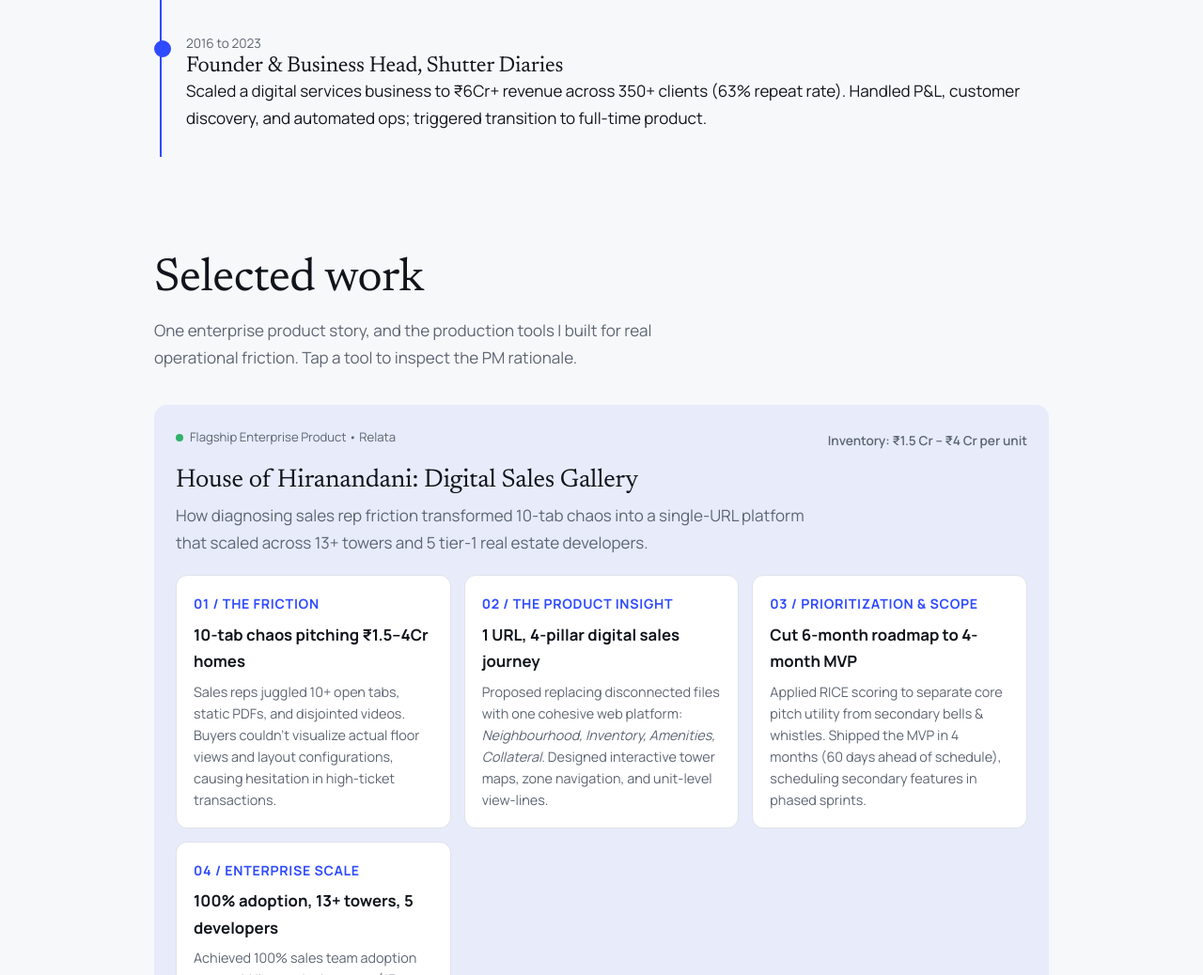
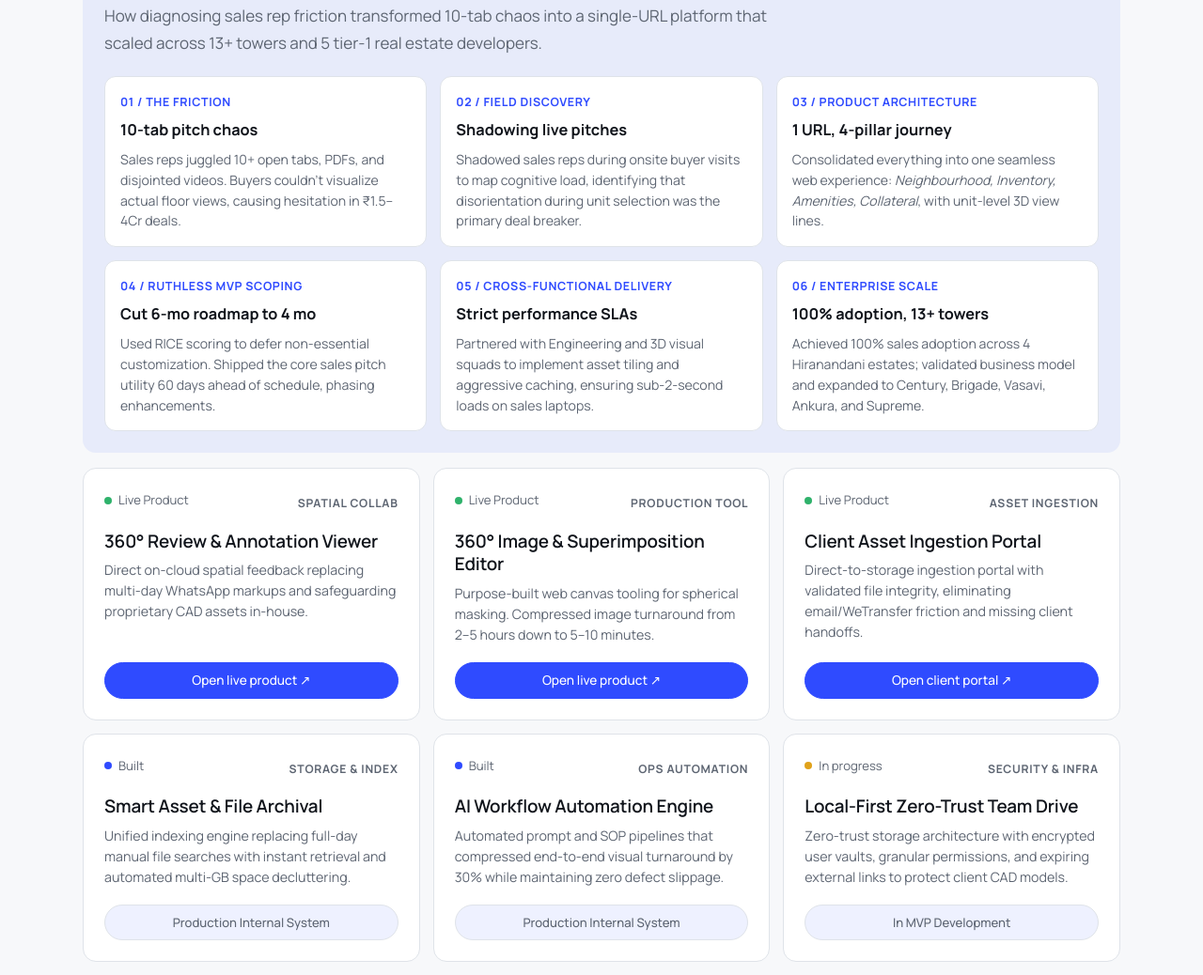
Before and after one commit to lokubaba/Portfolio, a plain HTML site: page index.html in a window 1280 px wide. Shown: the part 1762-2800 px from the top of the page at 94% size. Drawn offline with Linux system fonts and the light colour scheme.

Commit message:
Redesign layout: wider container, elegant hero font, 3x2 Hiranandani grid, uniform product cards with direct CTAs

```diff
--- a/index.html
+++ b/index.html
@@ -17,40 +17,41 @@
 html{scroll-behavior:smooth;scroll-padding-top:calc(70px + env(safe-area-inset-top,0px))}
 body{margin:0;background:var(--bg);color:var(--fg);font:400 17px/1.7 Manrope,system-ui,sans-serif;transition:background .4s,color .4s}
 h1,h2,h3{font-family:Newsreader,Georgia,serif;font-weight:400;line-height:1.1;margin:0;letter-spacing:-.01em}
-.wrap{max-width:1000px;margin:0 auto;padding:0 24px}
-section{padding:96px 0}
-h2{font-size:clamp(2rem,5vw,3.1rem);margin-bottom:12px}
-.lead{color:var(--mute);max-width:60ch;margin:0 0 36px}
+.wrap{max-width:1160px;margin:0 auto;padding:0 28px}
+section{padding:68px 0}
+h2{font-size:clamp(1.9rem,4vw,2.7rem);margin-bottom:12px}
+.lead{color:var(--mute);max-width:68ch;margin:0 0 32px;font-size:1.02rem}
 #bar{position:fixed;top:0;left:0;height:3px;width:100%;background:var(--acc);transform-origin:0 50%;transform:scaleX(0);z-index:20}
 nav{position:sticky;top:env(safe-area-inset-top,0px);z-index:10;background:color-mix(in srgb,var(--bg) 82%,transparent);backdrop-filter:blur(10px);border-bottom:1px solid var(--line)}
-nav .wrap{display:flex;align-items:center;gap:18px;height:60px;overflow-x:auto;white-space:nowrap}
+nav .wrap{display:flex;align-items:center;gap:20px;height:60px;overflow-x:auto;white-space:nowrap}
 nav b{font:500 1.25rem Newsreader,serif;margin-right:auto}
 nav a{color:var(--mute);text-decoration:none;font-size:.92rem;padding:4px 0;border-bottom:2px solid transparent;transition:color .2s,border-color .2s}
 nav a:hover,nav a.on{color:var(--fg);border-color:var(--acc)}
 #theme{border:1px solid var(--line);background:var(--card);color:var(--fg);border-radius:99px;width:34px;height:34px;cursor:pointer;flex:none;font-size:1rem}
 a:focus-visible,button:focus-visible{outline:3px solid var(--acc);outline-offset:2px}
-.hero{position:relative;padding:120px 0 90px;overflow:hidden}
-.hero::before{content:"";position:absolute;inset:0;background:radial-gradient(520px circle at var(--mx,70%) var(--my,30%),var(--soft),transparent 70%);pointer-events:none}
+.hero{position:relative;padding:80px 0 52px;overflow:hidden}
+.hero::before{content:"";position:absolute;inset:0;background:radial-gradient(560px circle at var(--mx,70%) var(--my,30%),var(--soft),transparent 70%);pointer-events:none}
 .hero .wrap{position:relative}
-.hero small{color:var(--mute);font-size:1rem}
-.hero h1{font-size:clamp(2.6rem,8vw,5.4rem);margin:14px 0 24px;max-width:15ch}
-.hero h1 span{display:inline-block;opacity:0;transform:translateY(24px);animation:up .8s cubic-bezier(.2,.7,.2,1) forwards;animation-delay:calc(var(--i)*90ms + 150ms)}
+.hero small{color:var(--mute);font-size:.95rem;display:inline-block;margin-bottom:4px}
+.hero h1{font-size:clamp(1.95rem,3.4vw,2.95rem);margin:10px 0 16px;max-width:32ch;line-height:1.2;font-weight:400}
+.hero h1 span{display:inline-block;opacity:0;transform:translateY(20px);animation:up .8s cubic-bezier(.2,.7,.2,1) forwards;animation-delay:calc(var(--i)*75ms + 120ms)}
 @keyframes up{to{opacity:1;transform:none}}
-.hero p{max-width:46ch;color:var(--mute);font-size:1.1rem;margin:0 0 30px}
-.btn{display:inline-block;padding:12px 22px;border-radius:99px;border:1px solid var(--fg);color:var(--fg);text-decoration:none;font-weight:500;font-size:.95rem;margin:0 10px 10px 0;transition:transform .2s,background .2s,color .2s;cursor:pointer;background:transparent;font-family:inherit}
+.hero p{max-width:62ch;color:var(--mute);font-size:1.05rem;margin:0 0 24px;line-height:1.6}
+.btn{display:inline-flex;align-items:center;justify-content:center;padding:11px 22px;border-radius:99px;border:1px solid var(--fg);color:var(--fg);text-decoration:none;font-weight:500;font-size:.92rem;margin:0 10px 10px 0;transition:transform .2s,background .2s,color .2s;cursor:pointer;background:transparent;font-family:inherit}
 .btn:hover{transform:translateY(-2px)}
 .btn.main{background:var(--acc);border-color:var(--acc);color:var(--accfg)}
 .btn-sm{padding:7px 16px;font-size:.85rem;margin:0}
-.stats{display:grid;grid-template-columns:repeat(auto-fit,minmax(170px,1fr));gap:0;margin-top:64px;border-top:1px solid var(--line)}
-.stats div{padding:22px 16px 0 0}
-.stats b{display:block;font:400 2.8rem Newsreader,serif;line-height:1}
-.stats span{color:var(--mute);font-size:.88rem}
+.stats{display:grid;grid-template-columns:repeat(auto-fit,minmax(200px,1fr));gap:16px;margin-top:44px;border-top:1px solid var(--line);padding-top:20px}
+.stats div{padding:4px 16px 0 0}
+.stats b{display:block;font:400 2.5rem Newsreader,serif;line-height:1;margin-bottom:4px}
+.stats span{color:var(--mute);font-size:.88rem;line-height:1.4;display:block}
 .rv{opacity:0;transform:translateY(18px);transition:opacity .7s ease,transform .7s ease}
 .rv.in{opacity:1;transform:none}
 .card{background:var(--card);border:1px solid var(--line);border-radius:14px;padding:22px;transition:border-color .25s,transform .25s}
 .card:hover{border-color:var(--acc)}
 .grid{display:grid;gap:16px}
 .g2{grid-template-columns:repeat(auto-fit,minmax(290px,1fr))}
+.g3{display:grid;grid-template-columns:repeat(3,1fr);gap:14px}
 .tl{position:relative;margin:0;padding:0 0 0 34px;list-style:none}
 .tl::before,.tl::after{content:"";position:absolute;left:6px;top:8px;width:2px;background:var(--line);bottom:8px}
 .tl::after{background:var(--acc);bottom:auto;height:calc((100% - 16px)*var(--p,0))}
@@ -66,14 +67,15 @@
 .dot::before{content:"";width:8px;height:8px;border-radius:50%;background:#2fb26b}
 .dot.wip::before{background:#e0a21a}
 .dot.built::before{background:var(--acc)}
-.tool{width:100%;text-align:left;font:inherit;color:inherit;cursor:pointer}
-.tool h3{font-size:1.4rem;display:flex;justify-content:space-between;gap:10px}
-.tool h3 i{font-style:normal;color:var(--acc);transition:transform .3s}
-.tool.open h3 i{transform:rotate(45deg)}
-.more{display:grid;grid-template-rows:0fr;transition:grid-template-rows .35s ease}
-.tool.open .more{grid-template-rows:1fr}
-.more>div{overflow:hidden;color:var(--mute);font-size:.95rem}
-.more p{margin:10px 0 0}
+.tool-card{display:flex;flex-direction:column;justify-content:space-between;background:var(--card);border:1px solid var(--line);border-radius:14px;padding:22px;transition:border-color .25s,transform .25s}
+.tool-card:hover{border-color:var(--acc);transform:translateY(-2px)}
+.tool-top{display:flex;align-items:center;justify-content:space-between;gap:8px;margin-bottom:12px}
+.tool-type{font-size:.76rem;text-transform:uppercase;letter-spacing:.06em;color:var(--mute);font-weight:700}
+.tool-title{font-family:Manrope,sans-serif;font-weight:600;font-size:1.18rem;line-height:1.3;margin:0 0 8px}
+.tool-desc{color:var(--mute);font-size:.89rem;line-height:1.55;margin:0 0 18px;flex-grow:1}
+.tool-cta{margin-top:auto}
+.tool-cta .btn{width:100%;margin:0;box-sizing:border-box}
+.tool-cta .pill-static{display:block;width:100%;text-align:center;padding:7px 14px;border-radius:99px;border:1px solid var(--line);color:var(--mute);font-size:.82rem;font-weight:500;background:var(--soft);box-sizing:border-box}
 .tabs{display:flex;gap:6px;overflow-x:auto;border-bottom:1px solid var(--line);margin-bottom:28px}
 .tabs button{background:none;border:0;border-bottom:2px solid transparent;color:var(--mute);font:500 .95rem Manrope,sans-serif;padding:12px 14px;cursor:pointer;white-space:nowrap;transition:color .2s}
 .tabs button[aria-selected="true"]{color:var(--fg);border-color:var(--acc)}
@@ -128,7 +130,8 @@
 .toast{position:fixed;bottom:24px;left:50%;transform:translateX(-50%) translateY(30px);background:var(--fg);color:var(--bg);padding:10px 20px;border-radius:99px;font-size:.88rem;font-weight:500;opacity:0;visibility:hidden;transition:all .3s ease;z-index:120;box-shadow:0 10px 30px rgba(0,0,0,.3)}
 .toast.show{transform:translateX(-50%) translateY(0);opacity:1;visibility:visible}
 
-@media (max-width:700px){.ba{grid-template-columns:1fr}.calc label{grid-template-columns:1fr 1fr}.calc input{grid-column:1/-1;order:3}.bar{grid-template-columns:1fr 1fr 44px}section{padding:70px 0}.modal-body{padding:20px 18px}}
+@media (max-width:960px){.g3{grid-template-columns:repeat(2,1fr)}}
+@media (max-width:640px){.g3{grid-template-columns:1fr}.hero h1{max-width:100%}.ba{grid-template-columns:1fr}.calc label{grid-template-columns:1fr 1fr}.calc input{grid-column:1/-1;order:3}.bar{grid-template-columns:1fr 1fr 44px}section{padding:50px 0}.modal-body{padding:20px 18px}}
 @media (prefers-reduced-motion:reduce){*{animation:none!important;transition:none!important}.rv,.hero h1 span{opacity:1;transform:none}html{scroll-behavior:auto}}
 
 @media print{
@@ -174,43 +177,89 @@
 
 <section id="work" style="padding-top:0"><div class="wrap">
 <h2 class="rv">Selected work</h2>
-<p class="lead rv">One enterprise product story, and the production tools I built for real operational friction. Tap a tool to inspect the PM rationale.</p>
+<p class="lead rv">One enterprise product story and six production tools built to eliminate real operational friction.</p>
 <div class="card feat rv">
 <div style="display:flex;justify-content:space-between;align-items:center;flex-wrap:wrap;gap:8px;margin-bottom:12px">
 <div class="dot">Flagship Enterprise Product • Relata</div>
 <span style="font-size:.85rem;color:var(--mute);font-weight:600">Inventory: ₹1.5 Cr – ₹4 Cr per unit</span>
 </div>
-<h3 style="font-size:1.7rem;margin-bottom:8px">House of Hiranandani: Digital Sales Gallery</h3>
-<p style="color:var(--mute);margin:0 0 20px;max-width:65ch">How diagnosing sales rep friction transformed 10-tab chaos into a single-URL platform that scaled across 13+ towers and 5 tier-1 real estate developers.</p>
-<div class="grid g2" style="gap:14px">
-<div style="background:var(--card);border:1px solid var(--line);border-radius:12px;padding:18px">
-<small style="color:var(--acc);font-weight:700;text-transform:uppercase;letter-spacing:.05em;display:block;margin-bottom:6px">01 / The Friction</small>
-<strong style="display:block;margin-bottom:6px;font-size:1.05rem">10-tab chaos pitching ₹1.5–4Cr homes</strong>
-<p style="font-size:.9rem;color:var(--mute);margin:0;line-height:1.6">Sales reps juggled 10+ open tabs, static PDFs, and disjointed videos. Buyers couldn't visualize actual floor views and layout configurations, causing hesitation in high-ticket transactions.</p>
+<h3 style="font-size:1.65rem;margin-bottom:8px">House of Hiranandani: Digital Sales Gallery</h3>
+<p style="color:var(--mute);margin:0 0 20px;max-width:72ch">How diagnosing sales rep friction transformed 10-tab chaos into a single-URL platform that scaled across 13+ towers and 5 tier-1 real estate developers.</p>
+<div class="g3">
+<div style="background:var(--card);border:1px solid var(--line);border-radius:12px;padding:16px">
+<small style="color:var(--acc);font-weight:700;text-transform:uppercase;letter-spacing:.05em;display:block;margin-bottom:6px;font-size:.78rem">01 / The Friction</small>
+<strong style="display:block;margin-bottom:6px;font-size:1.02rem">10-tab pitch chaos</strong>
+<p style="font-size:.88rem;color:var(--mute);margin:0;line-height:1.55">Sales reps juggled 10+ open tabs, PDFs, and disjointed videos. Buyers couldn't visualize actual floor views, causing hesitation in ₹1.5–4Cr deals.</p>
 </div>
-<div style="background:var(--card);border:1px solid var(--line);border-radius:12px;padding:18px">
-<small style="color:var(--acc);font-weight:700;text-transform:uppercase;letter-spacing:.05em;display:block;margin-bottom:6px">02 / The Product Insight</small>
-<strong style="display:block;margin-bottom:6px;font-size:1.05rem">1 URL, 4-pillar digital sales journey</strong>
-<p style="font-size:.9rem;color:var(--mute);margin:0;line-height:1.6">Proposed replacing disconnected files with one cohesive web platform: <em>Neighbourhood, Inventory, Amenities, Collateral</em>. Designed interactive tower maps, zone navigation, and unit-level view-lines.</p>
+<div style="background:var(--card);border:1px solid var(--line);border-radius:12px;padding:16px">
+<small style="color:var(--acc);font-weight:700;text-transform:uppercase;letter-spacing:.05em;display:block;margin-bottom:6px;font-size:.78rem">02 / Field Discovery</small>
+<strong style="display:block;margin-bottom:6px;font-size:1.02rem">Shadowing live pitches</strong>
+<p style="font-size:.88rem;color:var(--mute);margin:0;line-height:1.55">Shadowed sales reps during onsite buyer visits to map cognitive load, identifying that disorientation during unit selection was the primary deal breaker.</p>
 </div>
-<div style="background:var(--card);border:1px solid var(--line);border-radius:12px;padding:18px">
-<small style="color:var(--acc);font-weight:700;text-transform:uppercase;letter-spacing:.05em;display:block;margin-bottom:6px">03 / Prioritization &amp; Scope</small>
-<strong style="display:block;margin-bottom:6px;font-size:1.05rem">Cut 6-month roadmap to 4-month MVP</strong>
-<p style="font-size:.9rem;color:var(--mute);margin:0;line-height:1.6">Applied RICE scoring to separate core pitch utility from secondary bells &amp; whistles. Shipped the MVP in 4 months (60 days ahead of schedule), scheduling secondary features in phased sprints.</p>
+<div style="background:var(--card);border:1px solid var(--line);border-radius:12px;padding:16px">
+<small style="color:var(--acc);font-weight:700;text-transform:uppercase;letter-spacing:.05em;display:block;margin-bottom:6px;font-size:.78rem">03 / Product Architecture</small>
+<strong style="display:block;margin-bottom:6px;font-size:1.02rem">1 URL, 4-pillar journey</strong>
+<p style="font-size:.88rem;color:var(--mute);margin:0;line-height:1.55">Consolidated everything into one seamless web experience: <em>Neighbourhood, Inventory, Amenities, Collateral</em>, with unit-level 3D view lines.</p>
 </div>
-<div style="background:var(--card);border:1px solid var(--line);border-radius:12px;padding:18px">
-<small style="color:var(--acc);font-weight:700;text-transform:uppercase;letter-spacing:.05em;display:block;margin-bottom:6px">04 / Enterprise Scale</small>
-<strong style="display:block;margin-bottom:6px;font-size:1.05rem">100% adoption, 13+ towers, 5 developers</strong>
-<p style="font-size:.9rem;color:var(--mute);margin:0;line-height:1.6">Achieved 100% sales team adoption across 4 Hiranandani estates (13+ towers). Proved product-market fit, unlocking enterprise expansion to Century, Brigade, Vasavi, Ankura, and Supreme.</p>
+<div style="background:var(--card);border:1px solid var(--line);border-radius:12px;padding:16px">
+<small style="color:var(--acc);font-weight:700;text-transform:uppercase;letter-spacing:.05em;display:block;margin-bottom:6px;font-size:.78rem">04 / Ruthless MVP Scoping</small>
+<strong style="display:block;margin-bottom:6px;font-size:1.02rem">Cut 6-mo roadmap to 4 mo</strong>
+<p style="font-size:.88rem;color:var(--mute);margin:0;line-height:1.55">Used RICE scoring to defer non-essential customization. Shipped the core sales pitch utility 60 days ahead of schedule, phasing enhancements.</p>
+</div>
+<div style="background:var(--card);border:1px solid var(--line);border-radius:12px;padding:16px">
+<small style="color:var(--acc);font-weight:700;text-transform:uppercase;letter-spacing:.05em;display:block;margin-bottom:6px;font-size:.78rem">05 / Cross-Functional Delivery</small>
+<strong style="display:block;margin-bottom:6px;font-size:1.02rem">Strict performance SLAs</strong>
+<p style="font-size:.88rem;color:var(--mute);margin:0;line-height:1.55">Partnered with Engineering and 3D visual squads to implement asset tiling and aggressive caching, ensuring sub-2-second loads on sales laptops.</p>
+</div>
+<div style="background:var(--card);border:1px solid var(--line);border-radius:12px;padding:16px">
+<small style="color:var(--acc);font-weight:700;text-transform:uppercase;letter-spacing:.05em;display:block;margin-bottom:6px;font-size:.78rem">06 / Enterprise Scale</small>
+<strong style="display:block;margin-bottom:6px;font-size:1.02rem">100% adoption, 13+ towers</strong>
+<p style="font-size:.88rem;color:var(--mute);margin:0;line-height:1.55">Achieved 100% sales adoption across 4 Hiranandani estates; validated business model and expanded to Century, Brigade, Vasavi, Ankura, and Supreme.</p>
 </div>
 </div>
 </div>
-<div class="grid g2" style="margin-top:16px">
-<button class="card tool rv"><div class="dot">Live</div><h3>360° Review &amp; Annotation Viewer <i>+</i></h3><div class="more"><div><p><strong>The Friction:</strong> Clients gave feedback via chaotic WhatsApp screenshots and marked-up emails, stretching review cycles over days while risking proprietary CAD data.<br><strong>The Product:</strong> Scoped an in-browser spatial annotation viewer allowing direct pinpoint comments. Cut review turnarounds to same-day while keeping 3D assets secured in-house.</p><p><a href="https://viewer.zentravisuals.com" target="_blank" rel="noopener" style="color:var(--acc);font-weight:600">Open live product ↗</a></p></div></div></button>
-<button class="card tool rv"><div class="dot">Live</div><h3>360° Image &amp; Superimposition Editor <i>+</i></h3><div class="more"><div><p><strong>The Friction:</strong> Artists spent 2 to 5 hours in trial-and-error Photoshop sessions attempting spherical masking and drone superimpositions.<br><strong>The Product:</strong> Designed custom web canvas tooling purpose-built for spherical alignment. <strong>Compressed turnaround from 2–5 hours down to 5–10 minutes per image.</strong></p><p><a href="https://editor.zentravisuals.com" target="_blank" rel="noopener" style="color:var(--acc);font-weight:600">Open live product ↗</a></p></div></div></button>
-<button class="card tool rv"><div class="dot built">Built</div><h3>Smart Asset &amp; File Management <i>+</i></h3><div class="more"><div><p><strong>The Friction:</strong> Production teams spent up to a full day manually organizing, searching, and recovering lost project assets across disparate drives.<br><strong>The Product:</strong> Unified indexing engine with structured location tagging, rapid archive retrieval, and automated space cleanup for multi-gigabyte production files.</p></div></div></button>
-<button class="card tool rv"><div class="dot">Live</div><h3>Client Asset Ingestion Portal <i>+</i></h3><div class="more"><div><p><strong>The Friction:</strong> Expiring WeTransfer links, email attachment limits, and incomplete client asset handoffs frequently blocked sprint starts.<br><strong>The Product:</strong> Direct-to-storage ingestion portal with validated file integrity and automatic project directory mapping.</p><p><a href="https://portal.zentravisuals.com" target="_blank" rel="noopener" style="color:var(--acc);font-weight:600">Open client upload portal ↗</a></p></div></div></button>
-<button class="card tool rv"><div class="dot wip">In progress</div><h3>Local-First Zero-Trust Team Drive <i>+</i></h3><div class="more"><div><p><strong>The Friction:</strong> Cloud drives risk confidential developer CAD models and unreleased floorplans leaking to personal accounts.<br><strong>The Product:</strong> Local-first storage architecture with encrypted user vaults, granular permissions, and expiring external access links.</p></div></div></button>
+<div class="g3" style="margin-top:16px">
+<div class="tool-card rv">
+<div class="tool-top"><span class="dot">Live Product</span><span class="tool-type">Spatial Collab</span></div>
+<h3 class="tool-title">360° Review &amp; Annotation Viewer</h3>
+<p class="tool-desc">Direct on-cloud spatial feedback replacing multi-day WhatsApp markups and safeguarding proprietary CAD assets in-house.</p>
+<div class="tool-cta"><a href="https://viewer.zentravisuals.com" target="_blank" rel="noopener" class="btn btn-sm main">Open live product ↗</a></div>
+</div>
+
+<div class="tool-card rv">
+<div class="tool-top"><span class="dot">Live Product</span><span class="tool-type">Production Tool</span></div>
+<h3 class="tool-title">360° Image &amp; Superimposition Editor</h3>
+<p class="tool-desc">Purpose-built web canvas tooling for spherical masking. Compressed image turnaround from 2–5 hours down to 5–10 minutes.</p>
+<div class="tool-cta"><a href="https://editor.zentravisuals.com" target="_blank" rel="noopener" class="btn btn-sm main">Open live product ↗</a></div>
+</div>
+
+<div class="tool-card rv">
+<div class="tool-top"><span class="dot">Live Product</span><span class="tool-type">Asset Ingestion</span></div>
+<h3 class="tool-title">Client Asset Ingestion Portal</h3>
+<p class="tool-desc">Direct-to-storage ingestion portal with validated file integrity, eliminating email/WeTransfer friction and missing client handoffs.</p>
+<div class="tool-cta"><a href="https://portal.zentravisuals.com" target="_blank" rel="noopener" class="btn btn-sm main">Open client portal ↗</a></div>
+</div>
+
+<div class="tool-card rv">
+<div class="tool-top"><span class="dot built">Built</span><span class="tool-type">Storage &amp; Index</span></div>
+<h3 class="tool-title">Smart Asset &amp; File Archival</h3>
+<p class="tool-desc">Unified indexing engine replacing full-day manual file searches with instant retrieval and automated multi-GB space decluttering.</p>
+<div class="tool-cta"><span class="pill-static">Production Internal System</span></div>
+</div>
+
+<div class="tool-card rv">
+<div class="tool-top"><span class="dot built">Built</span><span class="tool-type">Ops Automation</span></div>
+<h3 class="tool-title">AI Workflow Automation Engine</h3>
+<p class="tool-desc">Automated prompt and SOP pipelines that compressed end-to-end visual turnaround by 30% while maintaining zero defect slippage.</p>
+<div class="tool-cta"><span class="pill-static">Production Internal System</span></div>
+</div>
+
+<div class="tool-card rv">
+<div class="tool-top"><span class="dot wip">In progress</span><span class="tool-type">Security &amp; Infra</span></div>
+<h3 class="tool-title">Local-First Zero-Trust Team Drive</h3>
+<p class="tool-desc">Zero-trust storage architecture with encrypted user vaults, granular permissions, and expiring external links to protect client CAD models.</p>
+<div class="tool-cta"><span class="pill-static">In MVP Development</span></div>
+</div>
 </div>
 </div></section>
 
@@ -378,8 +427,6 @@
 var cur=-1;secs.forEach(function(s,i){if(s.getBoundingClientRect().top<innerHeight*.35)cur=i});links.forEach(function(a,i){a.classList.toggle('on',i===cur)})}
 addEventListener('scroll',onScroll,{passive:true});onScroll();
 
-/* expandable tools */
-$$('.tool').forEach(function(b){b.addEventListener('click',function(e){if(e.target.tagName==='A')return;b.classList.toggle('open')})});
 
 /* capstone data */
 var rice=[['Quote needs human intervention',.266,1],['No visibility after payment',.163,1],['Fear of item damage',.153],['Web quote needs 24 to 48h callback',.14],['Vehicle and capacity uncertainty',.135],['No-show and reliability fears',.109],['General in-app confusion',.099],['Insurance uncertainty',.096]];
```
